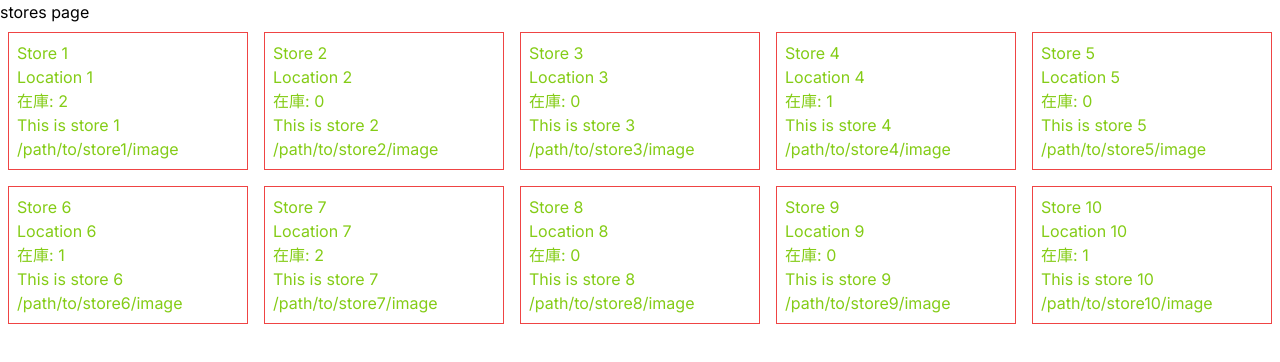
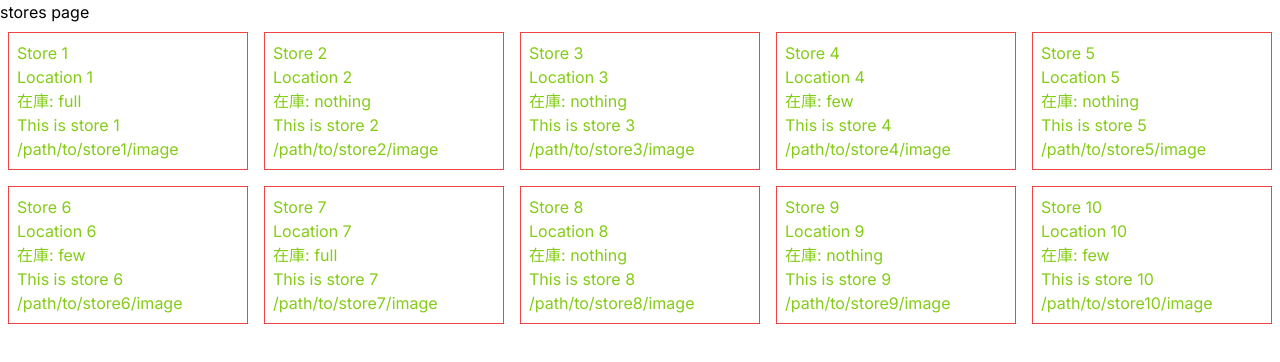
Before and after one commit to 4416kidr/TreasureHuntHub-frontend, a Next.js app: page /stores in a window 1280 px wide. Shown: the top 362 px of the page. Built offline with nearby package versions, Linux system fonts and the light colour scheme.

Commit message:
update store page

```diff
--- a/src/components/store.tsx
+++ b/src/components/store.tsx
@@ -6,11 +6,24 @@ type Props = {
     image: string;
   };
 
+  const stockTranslate = ( storeStock: number ) => {
+    switch (storeStock) {
+      case 0:
+        return 'nothing';
+      case 1:
+        return 'few';
+      case 2:
+        return 'full'
+      default:
+        return
+    }
+  };
+
   const Store = ({ storeName, storeLocation, storeStock, comment, image}: Props) => (
     <div className="text-lime-500 place-content-center pl-2 py-2">
       <p>{storeName}</p>
       <p>{storeLocation}</p>
-      <p>在庫: {storeStock}</p>
+      <p>在庫: {stockTranslate(storeStock)}</p>
       <p>{comment}</p>
       <p>{image}</p>
     </div>
```
